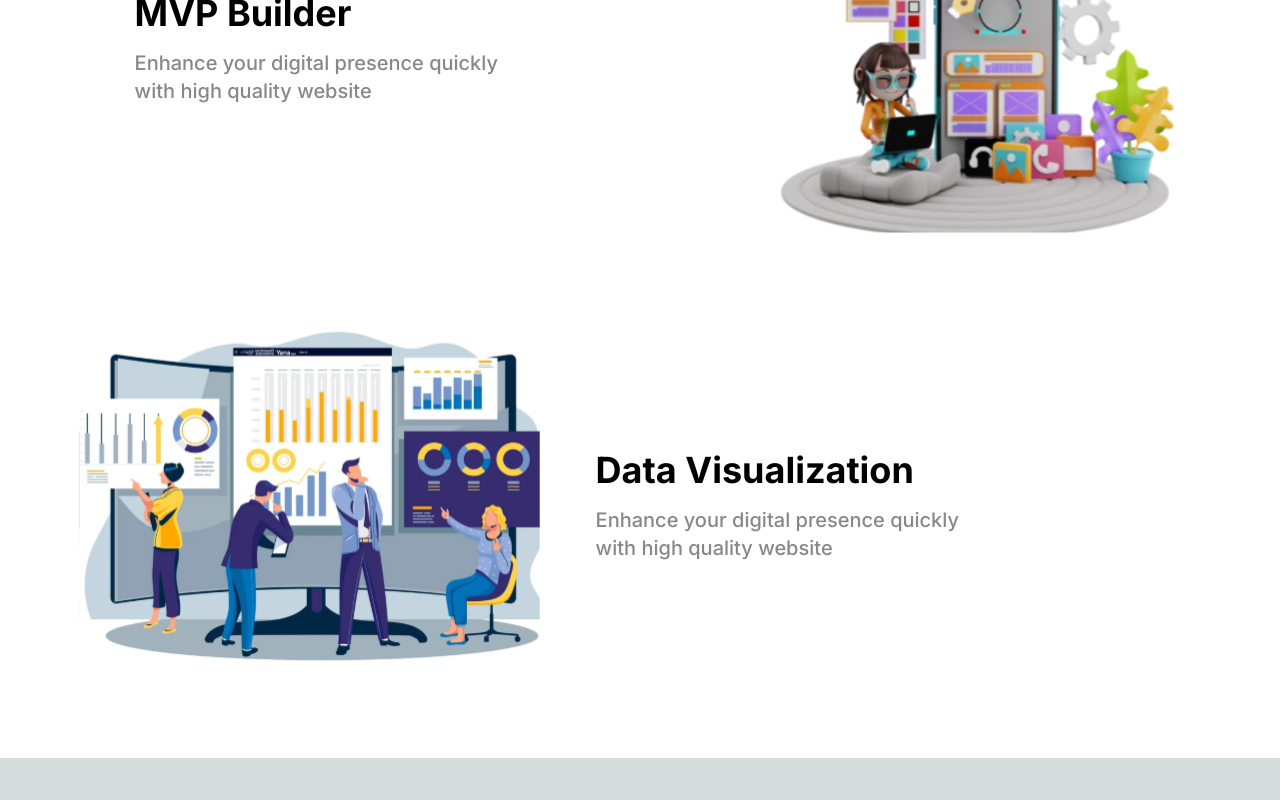
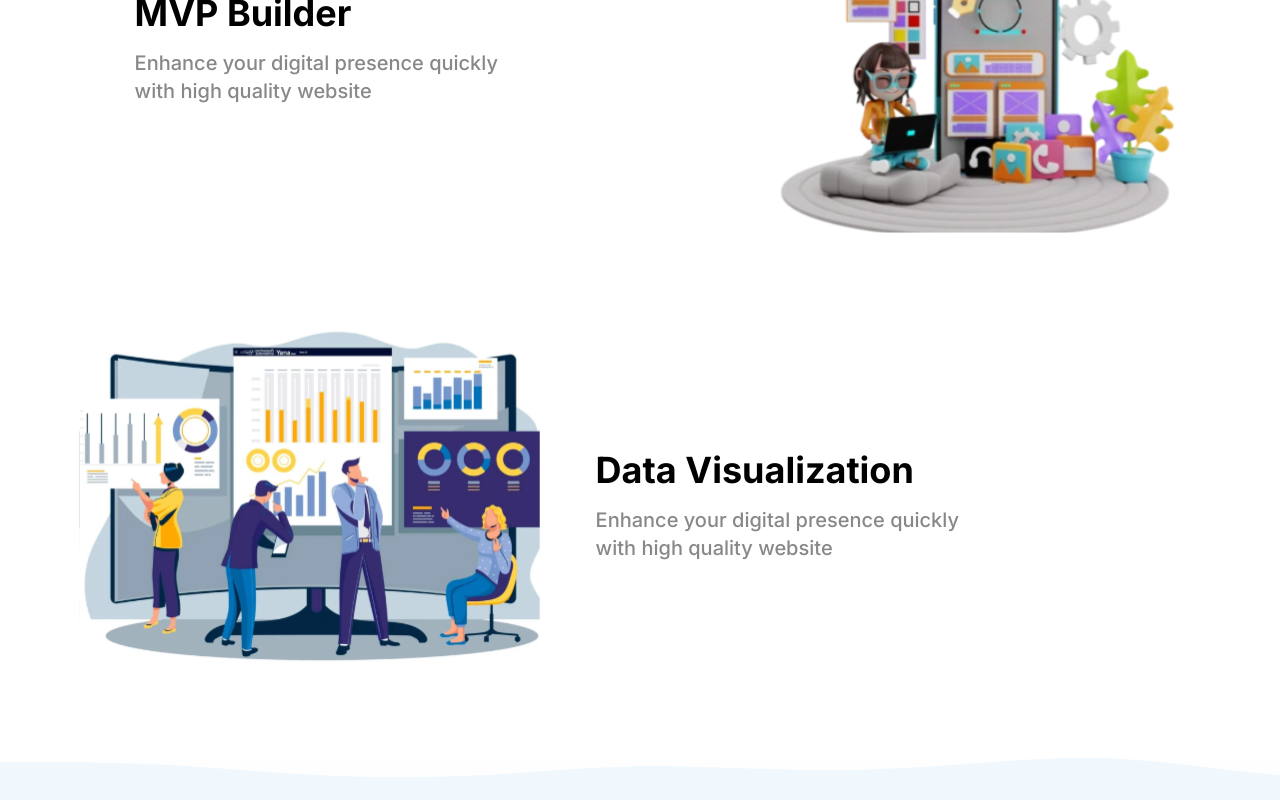
Before and after one commit to codesirpi/landing-site, a Next.js app: page / in a window 1280 px wide. Shown: the part 823-1623 px from the top of the page. Before the commit the page ends 1581 px from the top, so only its background shows below. Built offline with nearby package versions, Linux system fonts and the light colour scheme.

Commit message:
feat: added wave image

```diff
--- a/app/components/service-provider-section/index.tsx
+++ b/app/components/service-provider-section/index.tsx
@@ -1,10 +1,11 @@
 import React from 'react';
+import Image from "next/image";
 
 import { ServiceContainer } from './services-container';
 import WebDesignSVG from "../../assets/service-provider-sections/web-design.svg";
 import MVPBuilderSVG from "../../assets/service-provider-sections/mvp-builder.svg";
 import DataVisualizationSVG from "../../assets/service-provider-sections/data-visualization.svg";
-
+import WaveImage from "../../assets/wave.svg";
 
 const services = [
     {
@@ -28,6 +29,7 @@ const services = [
 
 export const ServiceProviderSection = () => {
    return (
+    <div className="flex flex-col w-full">
         <div className="flex flex-col bg-white w-full items-center justify-center px-2">
             <div className='my-6 text-violet-700 font-medium text-xl '>What we do?</div>
                  <div className="flex justify-center items-center flex-col lg:font-extrabold font-bold lg:text-3xl text-wrap sm:text-xl text-grey-700 ">
@@ -43,7 +45,11 @@ export const ServiceProviderSection = () => {
                 ))
             }
         </div>
+    </div>
 
+    <div className='flex w-full'>
+        <Image src={WaveImage} alt="wave"/>
+    </div>
     </div>
    )
 }
```
Also changed, not shown: app/assets/wave.svg (added). Lines whose indentation alone changed are shown as unchanged.
